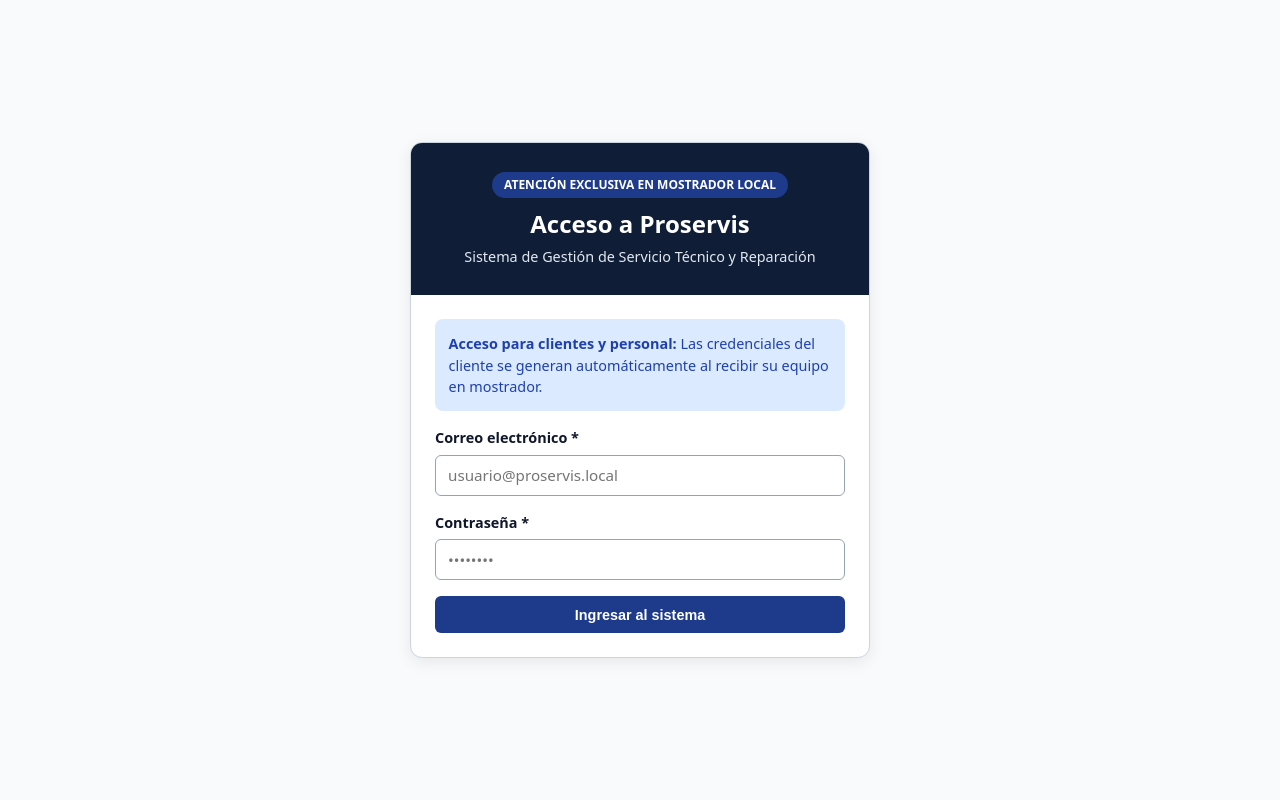
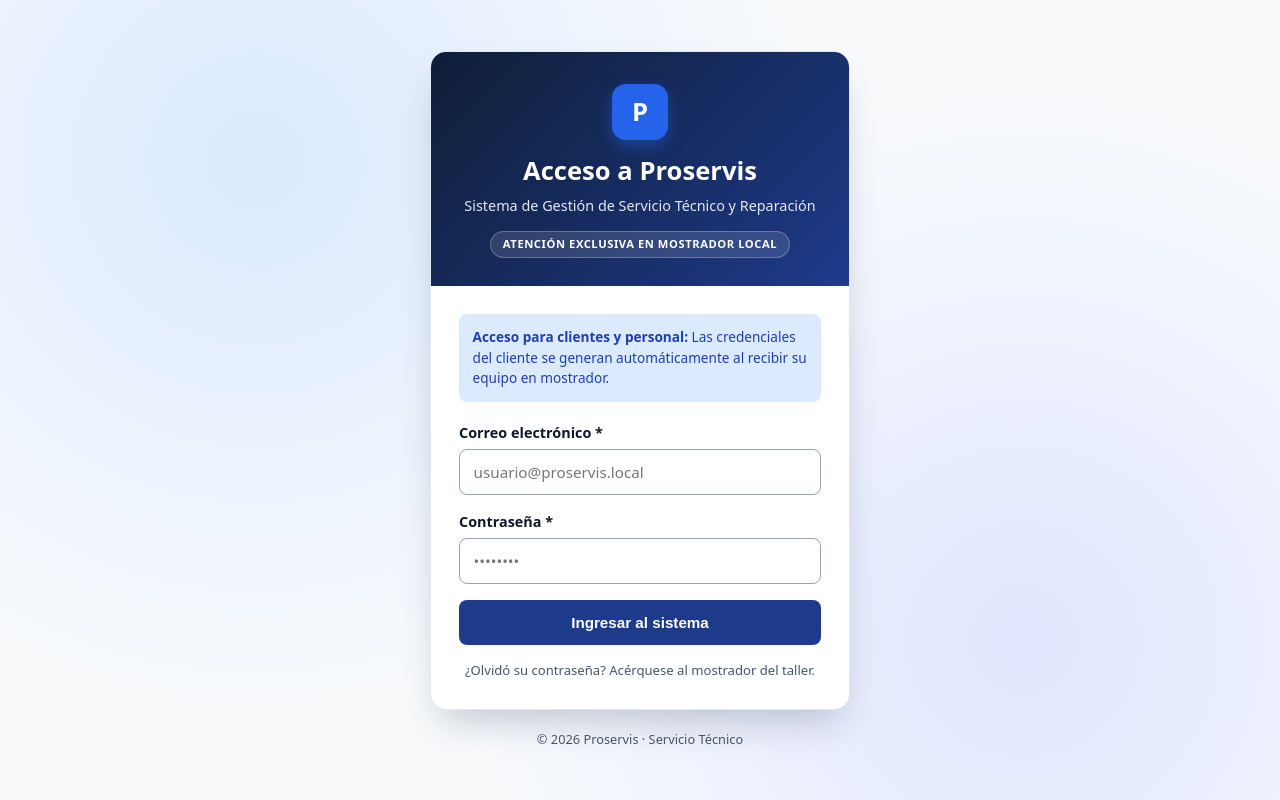
Before and after one commit to Luis582-web/proservis-php, a PHP site: page / in a window 1280 px wide. Run offline with PHP 8.4, Linux system fonts and the light colour scheme.

Commit message:
Actualizacion pantalla login

```diff
--- a/index.php
+++ b/index.php
@@ -45,9 +45,10 @@ if ($_SERVER['REQUEST_METHOD'] === 'POST') {
     <main id="contenido-principal" class="login-wrapper">
         <section class="login-card" aria-labelledby="titulo-login">
             <header class="login-header">
-                <span class="pill-local">ATENCIÓN EXCLUSIVA EN MOSTRADOR LOCAL</span>
+                <div class="login-logo" aria-hidden="true">P</div>
                 <h1 id="titulo-login">Acceso a Proservis</h1>
                 <p>Sistema de Gestión de Servicio Técnico y Reparación</p>
+                <span class="pill-local">ATENCIÓN EXCLUSIVA EN MOSTRADOR LOCAL</span>
             </header>
 
             <div class="login-body-content">
@@ -61,21 +62,25 @@ if ($_SERVER['REQUEST_METHOD'] === 'POST') {
 
                 <form method="POST" action="index.php">
                     <div class="form-group">
-                        <label for="correo">Correo electrónico *</label>
+                        <label for="correo">Correo electrónico <span aria-hidden="true">*</span></label>
                         <input type="email" id="correo" name="correo" required autocomplete="email"
                                placeholder="usuario@proservis.local" value="<?= e($_POST['correo'] ?? '') ?>">
                     </div>
 
                     <div class="form-group">
-                        <label for="password">Contraseña *</label>
+                        <label for="password">Contraseña <span aria-hidden="true">*</span></label>
                         <input type="password" id="password" name="password" required autocomplete="current-password"
                                placeholder="••••••••">
                     </div>
 
                     <button type="submit" class="btn btn-primary btn-block">Ingresar al sistema</button>
                 </form>
+
+                <p class="login-help">¿Olvidó su contraseña? Acérquese al mostrador del taller.</p>
             </div>
         </section>
+
+        <p class="login-footer">© <?= date('Y') ?> Proservis · Servicio Técnico</p>
     </main>
 </body>
 </html>
--- a/styles.css
+++ b/styles.css
@@ -36,14 +36,26 @@ body {
 .hidden { display: none !important; }
 
 /* Login */
-.login-body { display: flex; justify-content: center; align-items: center; min-height: 100vh; padding: 1rem; }
-.login-wrapper { width: 100%; max-width: 460px; }
-.login-card { background: var(--card-bg); border-radius: 12px; overflow: hidden; box-shadow: 0 4px 16px rgba(0,0,0,0.08); border: 1px solid var(--border); }
-.login-header { background: var(--sidebar-bg); color: #FFFFFF; padding: 1.75rem; text-align: center; }
-.login-header h1 { font-size: 1.5rem; margin: 0.5rem 0 0.25rem; }
-.login-header p { font-size: 0.9rem; color: #E2E8F0; }
-.pill-local { display: inline-block; background: #1E3A8A; color: #FFFFFF; font-size: 0.75rem; font-weight: 700; padding: 0.25rem 0.75rem; border-radius: 999px; }
-.login-body-content { padding: 1.5rem; }
+.login-body {
+    display: flex; justify-content: center; align-items: center; min-height: 100vh; padding: 1rem;
+    background: radial-gradient(circle at 20% 20%, #DBEAFE 0, transparent 45%), radial-gradient(circle at 80% 80%, #E0E7FF 0, transparent 45%), var(--bg-main);
+}
+.login-wrapper { width: 100%; max-width: 420px; }
+.login-card { background: var(--card-bg); border-radius: 16px; overflow: hidden; border: 1px solid #E2E8F0; box-shadow: 0 20px 40px -12px rgba(15,30,54,0.25); }
+.login-header { background: linear-gradient(135deg, var(--sidebar-bg) 0%, #1E3A8A 100%); color: #FFFFFF; padding: 2rem 1.75rem 1.75rem; text-align: center; }
+.login-logo { width: 56px; height: 56px; margin: 0 auto 0.75rem; display: flex; align-items: center; justify-content: center; background: #2563EB; color: #FFFFFF; font-size: 1.6rem; font-weight: 800; border-radius: 14px; box-shadow: 0 6px 16px rgba(37,99,235,0.45); }
+.login-header h1 { font-size: 1.6rem; margin: 0 0 0.25rem; }
+.login-header p { font-size: 0.9rem; color: #E2E8F0; margin-bottom: 0.85rem; }
+.pill-local { display: inline-block; background: rgba(255,255,255,0.12); border: 1px solid rgba(255,255,255,0.25); color: #FFFFFF; font-size: 0.7rem; font-weight: 700; letter-spacing: 0.05em; padding: 0.25rem 0.75rem; border-radius: 999px; }
+.login-body-content { padding: 1.75rem; }
+.login-body-content .alert-info, .login-body-content .alert-danger { border-radius: 8px; margin-bottom: 1.25rem; font-size: 0.85rem; }
+.login-body-content input { padding: 0.75rem 0.85rem; border-radius: 8px; transition: border-color .15s, box-shadow .15s; }
+.login-body-content input:focus { outline: none; border-color: #2563EB; box-shadow: 0 0 0 3px rgba(37,99,235,0.2); }
+.login-body-content .btn-primary { padding: 0.8rem 1rem; border-radius: 8px; font-size: 0.95rem; margin-top: 0.5rem; transition: background .15s, transform .1s; }
+.login-body-content .btn-primary:hover { background: #1D4ED8; }
+.login-body-content .btn-primary:active { transform: translateY(1px); }
+.login-help { margin-top: 1rem; text-align: center; font-size: 0.82rem; color: var(--text-muted); }
+.login-footer { margin-top: 1.25rem; text-align: center; font-size: 0.8rem; color: var(--text-muted); }
 .demo-credentials { margin-top: 1.25rem; padding-top: 1rem; border-top: 1px dashed var(--border); font-size: 0.85rem; }
 .demo-credentials h2 { font-size: 0.9rem; margin-bottom: 0.4rem; }
 .demo-credentials ul { list-style: none; color: var(--text-muted); }
```
